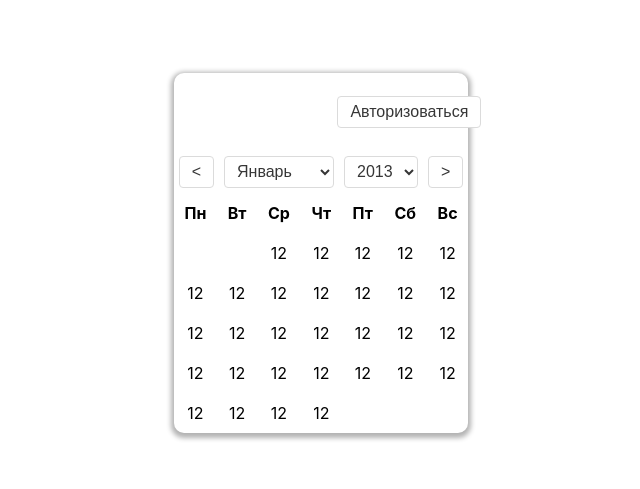
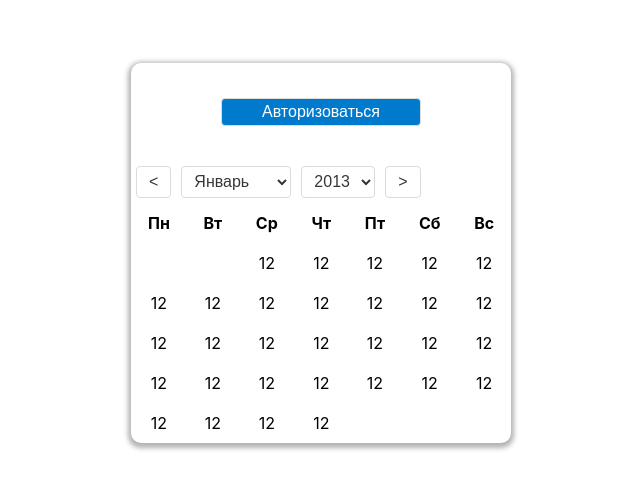
Before and after one commit to SSUHOY/calendar, a React (Create React App) app: page / in a window 1280 px wide. Shown: the part 143-632 px from the top of the page, without its empty margins (319-959 px from the left). Built offline with nearby package versions, Linux system fonts and the light colour scheme.

Commit message:
implements sign-out function and style refactors

```diff
--- a/src/components/Calendar/Calendar.styles.js
+++ b/src/components/Calendar/Calendar.styles.js
@@ -7,6 +7,40 @@ export const Container = styled.div`
   flex-direction: column;
   border-radius: 10px;
   box-shadow: 0 2px 5px 3px rgba(0, 0, 0, 0.3);
+  height: 380px;
+  width: 380px;
+`;
+
+export const UserDataUI = styled.div`
+  display: flex;
+  flex-direction: column;
+  justify-content: center;
+  text-align: center;
+  p {
+    margin: 0;
+  }
+`;
+
+export const BtnContainer = styled.div``;
+
+export const UserChangeButton = styled.button`
+  height: 28px;
+  width: 200px;
+  background-color: #007acc;
+  color: #ffffff;
+  &:hover {
+    background-color: #62b5d2;
+  }
+`;
+
+export const UserSignOut = styled.button`
+  height: 28px;
+  width: 100px;
+  background-color: #007acc;
+  color: #ffffff;
+  &:hover {
+    background-color: #62b5d2;
+  }
 `;
 
 export const TableCell = styled.td`
--- a/src/components/Calendar/index.jsx
+++ b/src/components/Calendar/index.jsx
@@ -1,11 +1,19 @@
 import React, { useEffect, useState } from "react";
 import "./Calendar.styles.js";
 import { MockedCalendarData } from "../mockedData/index.jsx";
-import { Button, Container, TableCell } from "./Calendar.styles.js";
+import {
+  BtnContainer,
+  Button,
+  Container,
+  TableCell,
+  UserChangeButton,
+  UserDataUI,
+  UserSignOut,
+} from "./Calendar.styles.js";
 import { getDaysInMonth } from "./Helpers.js";
 import { Link } from "react-router-dom";
 
-const MainPage = ({ userData }) => {
+const MainPage = ({ userData, setUserData }) => {
   const { years, monthNames, weekDayNames } = MockedCalendarData;
 
   const [selectedYear, setSelectedYear] = useState();
@@ -118,8 +126,10 @@ const MainPage = ({ userData }) => {
     ],
   ];
 
-  const handleClearStore = () => {
+  const handleUnlogin = () => {
     localStorage.clear("userData");
+    setStoredUserData(null);
+    setUserData({ firstName: "", lastName: "" });
   };
 
   useEffect(() => {
@@ -132,17 +142,19 @@ const MainPage = ({ userData }) => {
       <div className="calendar-user-block">
         {!storedUserData ? (
           <Link to={"/user"}>
-            <button>Авторизоваться</button>
+            <UserChangeButton>Авторизоваться</UserChangeButton>
           </Link>
         ) : (
-          <div>
+          <UserDataUI>
             <p>{storedUserData.firstName}</p>
             <p>{storedUserData.lastName}</p>
-            <img src="" alt="" />
-            <Link to={"/user"}>
-              <button onClick={handleClearStore}>Сменить пользователя</button>
-            </Link>
-          </div>
+            <BtnContainer>
+              <Link to={"/user"}>
+                <UserChangeButton>Сменить пользователя</UserChangeButton>
+              </Link>
+              <UserSignOut onClick={handleUnlogin}>Выйти</UserSignOut>
+            </BtnContainer>
+          </UserDataUI>
         )}
       </div>
       <header>
--- a/src/index.css
+++ b/src/index.css
@@ -15,9 +15,9 @@ body {
 }
 
 .calendar-user-block {
-  height: auto;
+  height: 100%;
   width: 100%;
   display: flex;
-  justify-content: flex-end;
-  padding: 18px;
+  align-items: center;
+  justify-content: center;
 }
--- a/src/pages/mainPage/index.jsx
+++ b/src/pages/mainPage/index.jsx
@@ -1,8 +1,8 @@
 import React from "react";
 import MainPage from "../../components/Calendar";
 
-const Main = ({ userData }) => {
-  return <MainPage userData={userData} />;
+const Main = ({ userData, setUserData }) => {
+  return <MainPage userData={userData} setUserData={setUserData} />;
 };
 
 export default Main;
--- a/src/pages/userPage/index.jsx
+++ b/src/pages/userPage/index.jsx
@@ -13,7 +13,6 @@ import {
 import { Link } from "react-router-dom";
 
 const UserPage = ({ setUserData, userData }) => {
-  console.log(userData);
   const [error, setError] = useState("");
   const [isSave, setIsSaved] = useState(false);
 
@@ -77,7 +76,9 @@ const UserPage = ({ setUserData, userData }) => {
                   <ButtonBackToMain>К календарю</ButtonBackToMain>
                 </Link>
               ) : (
-                ""
+                <Link to="/">
+                  <ButtonBackToMain>Назад</ButtonBackToMain>
+                </Link>
               )}
             </FormField>
           </FormContainer>
--- a/src/pages/userPage/userPage.styles.js
+++ b/src/pages/userPage/userPage.styles.js
@@ -32,11 +32,11 @@ export const FormField = styled.div`
 `;
 
 export const ButtonSubmit = styled.button`
-  width: 120px;
+  width: 140px;
   height: 30px;
   text-align: center;
   margin-top: 24px;
-  background-color: ${(props) => (props.disabled ? "#e0e0e0" : "#62B5D8")};
+  background-color: ${(props) => (props.disabled ? "#e0e0e0" : "#007ACC")};
   color: ${(props) => (props.disabled ? "gray" : "#ffffff")};
   cursor: ${(props) => (props.disabled ? "not-allowed" : "pointer")};
   opacity: ${(props) => (props.disabled ? "0.5" : "1")};
@@ -47,11 +47,11 @@ export const ButtonSubmit = styled.button`
 `;
 
 export const ButtonBackToMain = styled.button`
-  width: 120px;
+  width: 140px;
   height: 30px;
   text-align: center;
   margin-top: 4px;
-  background-color: #62b5d8;
+  background-color: #007acc;
   color: #ffffff;
   &:hover {
     background-color: #5aa3c2;
--- a/src/routes.jsx
+++ b/src/routes.jsx
@@ -9,7 +9,10 @@ const AppRoutes = () => {
 
   return (
     <Routes>
-      <Route path="/" element={<Main userData={userData} />} />
+      <Route
+        path="/"
+        element={<Main userData={userData} setUserData={setUserData} />}
+      />
       <Route
         path="/user"
         element={<UserPage userData={userData} setUserData={setUserData} />}
```
